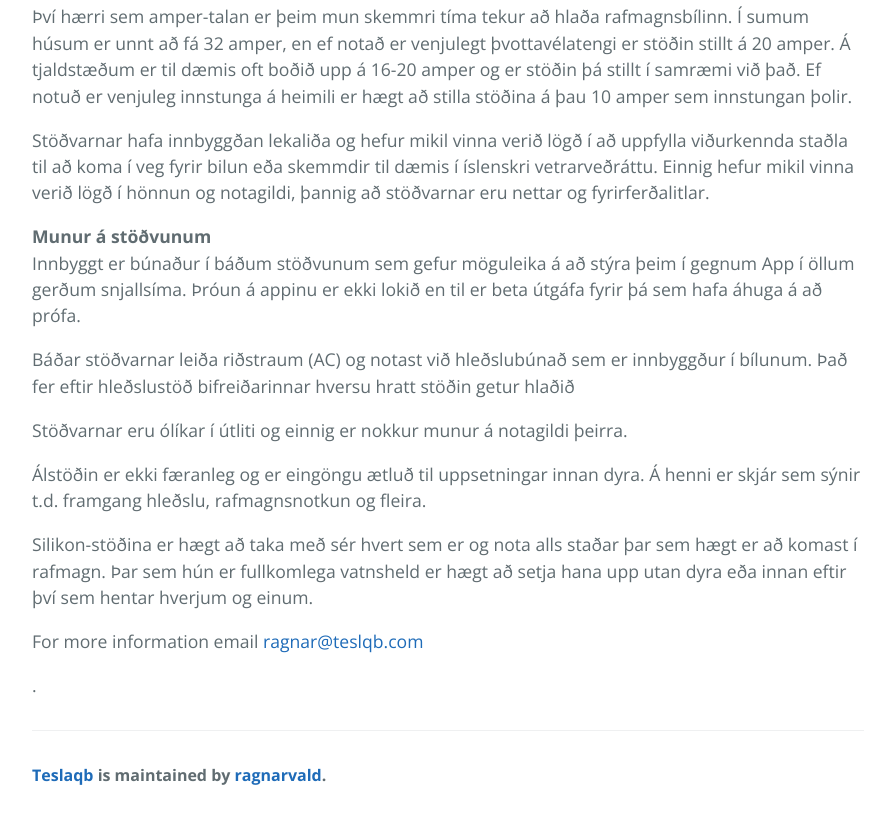
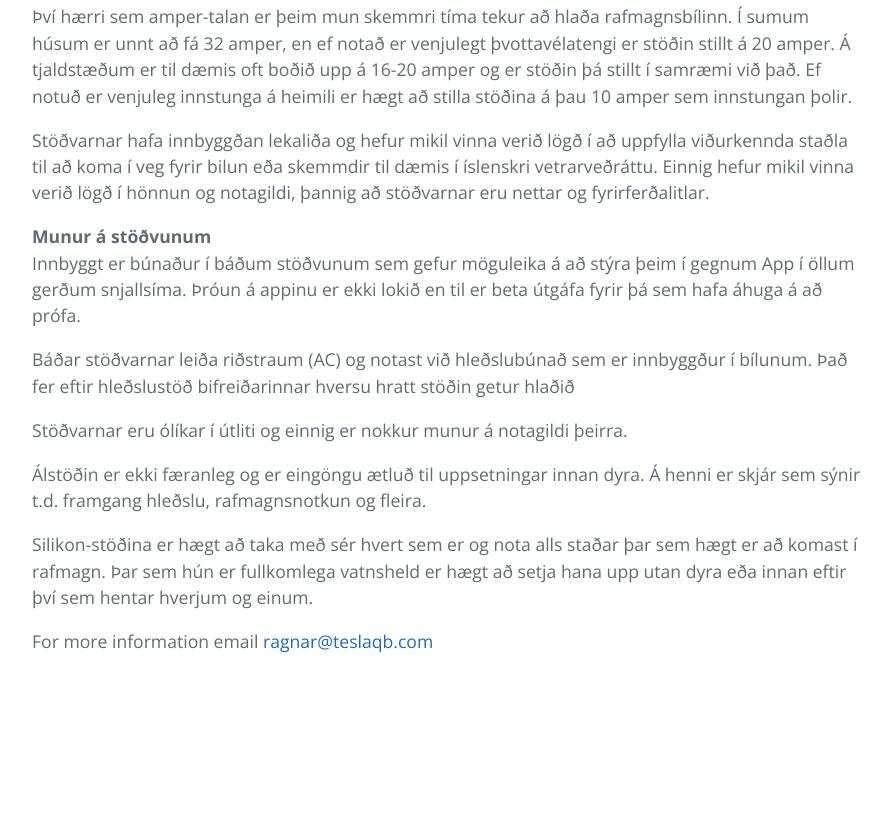
Before and after one commit to ragnarvald/teslaqb, a plain HTML site: page index.html in a window 1280 px wide. Shown: the part 1397-2216 px from the top of the page, without its empty margins (192-1083 px from the left). After the commit the page ends 2101 px from the top, so only its background shows below. Drawn offline with nearby package versions, Linux system fonts and the light colour scheme.

Commit message:
removed footer

```diff
--- a/index.html
+++ b/index.html
@@ -42,15 +42,8 @@ Innbyggt er búnaður í báðum stöðvunum sem gefur möguleika á að stýra
 
 <p>Silikon-stöðina er hægt að taka með sér hvert sem er og nota alls staðar þar sem hægt er að komast í rafmagn. Þar sem hún er fullkomlega vatnsheld er hægt að setja hana upp utan dyra eða innan eftir því sem hentar hverjum og einum.</p>
 
-For more information email <a href="mailto:ragnar@teslqb.com?subject= Request for Teslaqb">ragnar@teslqb.com</a>
-<p>.</p>
-
-      <footer class="site-footer">
-        <span class="site-footer-owner"><a href="https://github.com/ragnarvald/teslaqb">Teslaqb</a> is maintained by <a href="https://github.com/ragnarvald">ragnarvald</a>.</span>
-      </footer>
-
+For more information email <a href="mailto:ragnar@teslqb.com?subject= Request for Teslaqb">ragnar@teslaqb.com</a>
+<p>
     </section>
-
-
   </body>
 </html>
```
